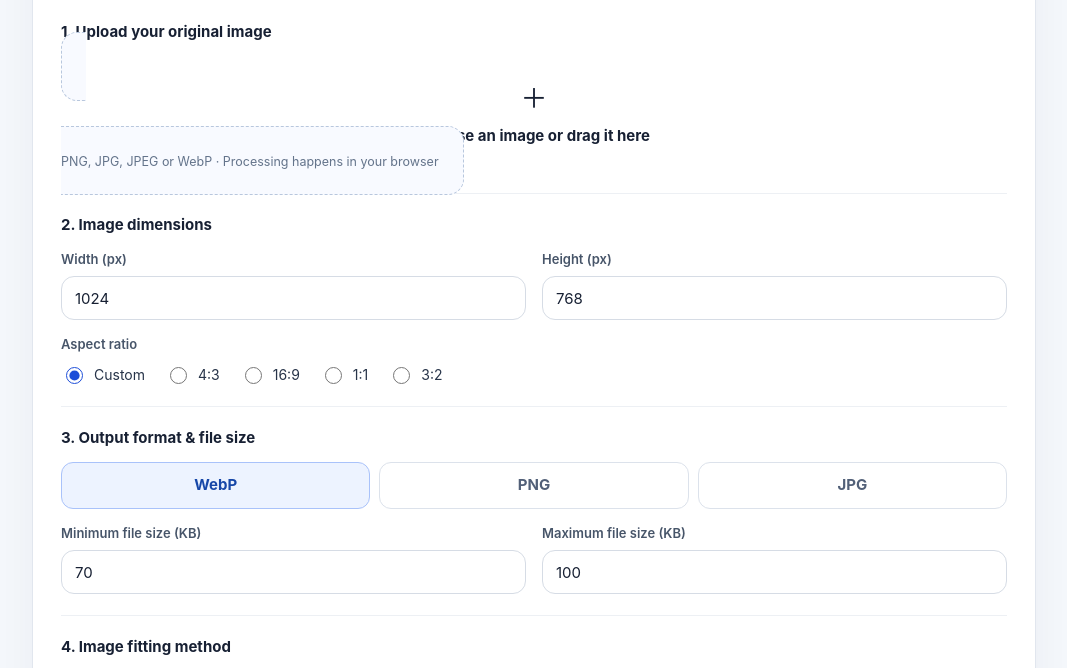
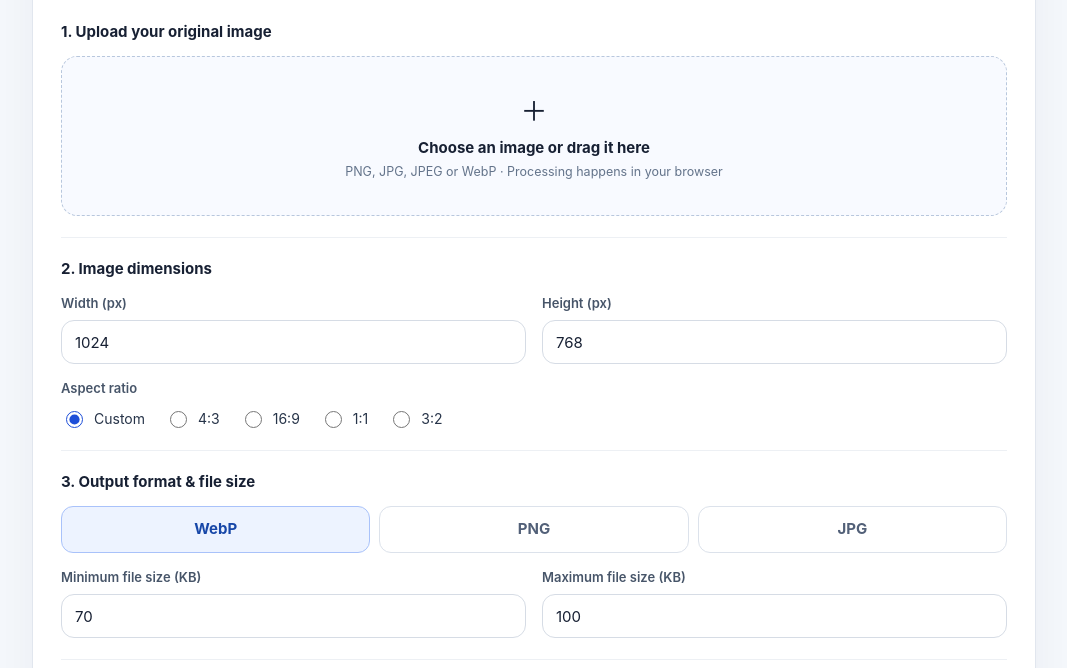
Before and after one commit to sayantannag/image-resizer-optimizer, a plain HTML site: page index.html in a window 1280 px wide. Shown: the part 132-800 px from the top of the page, without its empty margins (106-1173 px from the left). Drawn offline with Linux system fonts and the light colour scheme.

Commit message:
Update index.html
Fix the breaking issue of upload image area.

```diff
--- a/index.html
+++ b/index.html
@@ -18,7 +18,7 @@ input[type=number],select{width:100%;height:44px;border:1px solid #d6dce5;border
 input:focus,select:focus{border-color:#7196e8;box-shadow:0 0 0 3px #2563eb16}
 .radios{display:flex;flex-wrap:wrap;gap:10px 20px}.radio{display:flex;align-items:center;gap:8px;color:#273449;font-size:14px;cursor:pointer}.radio input{accent-color:#1d4ed8;width:17px;height:17px}
 .formats{display:grid;grid-template-columns:repeat(3,1fr);gap:9px}.format{border:1px solid #dce2eb;border-radius:12px;padding:11px;text-align:center;cursor:pointer;font-weight:650;color:#526078}.format input{display:none}.format:has(input:checked){background:#edf3ff;border-color:#a9c2fa;color:#1747a8}
-.upload{border:1.5px dashed #b8c7dd;background:#f8faff;border-radius:16px;padding:24px;text-align:center;cursor:pointer;transition:.15s}.upload.drag{background:#edf4ff;border-color:#2563eb}.upload strong{display:block;margin:6px 0 2px}.upload small{color:#64748b}.upload input{display:none}
+.upload{display:flex;width:100%;min-height:160px;box-sizing:border-box;flex-direction:column;align-items:center;justify-content:center;gap:5px;border:1.5px dashed #b8c7dd;background:#f8faff;border-radius:16px;padding:24px;text-align:center;cursor:pointer;transition:background .15s,border-color .15s}.upload.drag{background:#edf4ff;border-color:#2563eb}.upload:hover{background:#f1f6ff;border-color:#8eace8}.upload strong{display:block;margin:0;line-height:1.4}.upload small{display:block;color:#64748b;line-height:1.4}.upload input{display:none}.upload:focus-within{outline:3px solid #2563eb22;outline-offset:3px}
 .preview-wrap{display:none;margin-top:14px;grid-template-columns:120px 1fr;gap:14px;align-items:center}.preview-wrap img{width:120px;height:88px;object-fit:contain;background:#f1f5f9;border:1px solid #e2e8f0;border-radius:10px}.file-meta{font-size:13px;color:#64748b;overflow-wrap:anywhere}
 .actions{display:flex;gap:10px;flex-wrap:wrap;margin-top:22px}.btn{border:0;border-radius:13px;padding:13px 19px;font:inherit;font-weight:700;cursor:pointer}.primary{background:#111827;color:white;flex:1}.primary:disabled{opacity:.45;cursor:not-allowed}.secondary{background:#eef2f7;color:#334155}
 .status{display:none;margin-top:15px;padding:12px 14px;border-radius:12px;background:#eff6ff;color:#1e40af;font-size:13px}.status.error{background:#fff1f2;color:#be123c}.status.success{background:#ecfdf5;color:#047857}
```
